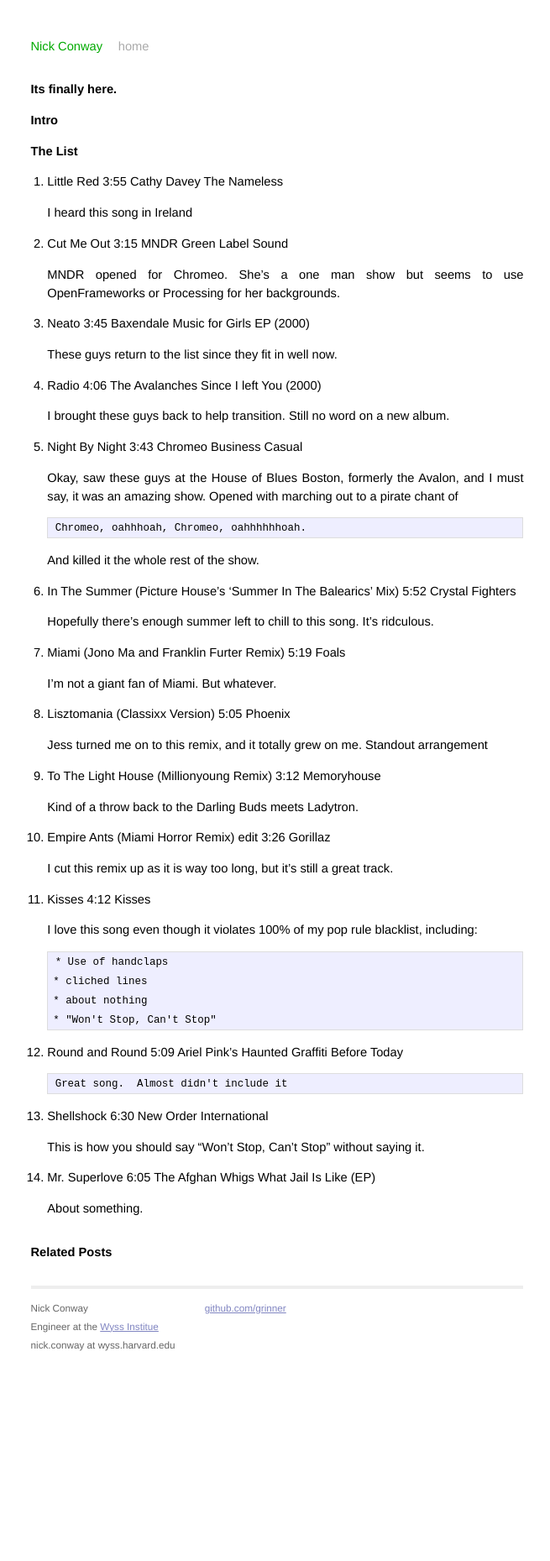
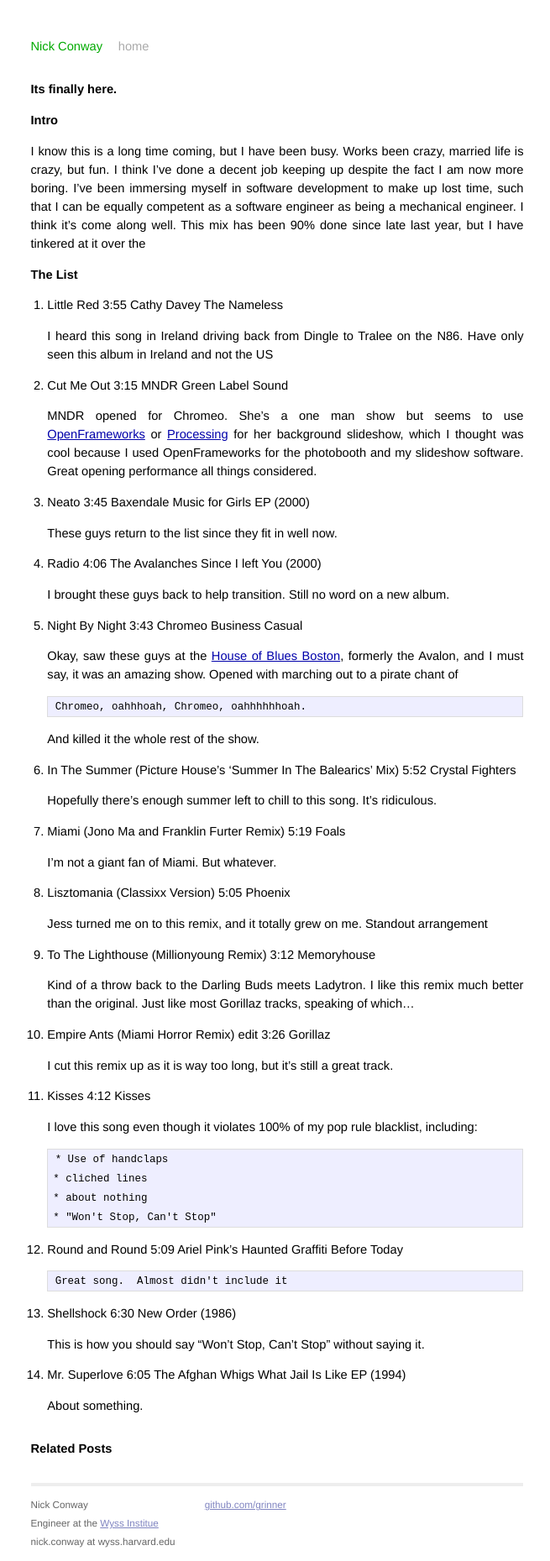
Before and after one commit to grinner/grinner.github.com, a Jekyll site: the page built from _posts/2011-07-24-mix-of-the-year-2010.md, in a window 1280 px wide. Shown: the whole page at 84% size, without its empty margins (310-965 px from the left). Built offline with Jekyll 4.4.1, drawn with Linux system fonts in a browser that asks for light colours; Markdown is read by kramdown in place of the engine named in the settings; before the commit the page ends 1624 px from its top, so only the background shows below that.

Commit message:
update to 2010 mix post

```diff
--- a/_posts/2011-07-24-mix-of-the-year-2010.md
+++ b/_posts/2011-07-24-mix-of-the-year-2010.md
@@ -8,16 +8,26 @@
 
 #Intro
 
+I know this is a long time coming, but I have been busy.  Works been crazy,
+married life is crazy, but fun.  I think I've done a decent job keeping up
+despite the fact I am now more boring.  I've been immersing myself in software
+development to make up lost time, such that I can be equally competent as a
+software engineer as being a mechanical engineer.  I think it's come along well.
+This mix has been 90% done since late last year, but I have tinkered at it over the
+
 # The List
 
 1.  Little Red        3:55    Cathy Davey     The Nameless
 
-    I heard this song in Ireland
+    I heard this song in Ireland driving back from Dingle to Tralee on the N86.
+    Have only seen this album in Ireland and not the US
 
 2.  Cut Me Out        3:15    MNDR    Green Label Sound
 
-    MNDR opened for Chromeo.  She's a one man show but seems to use OpenFrameworks
-    or Processing for her backgrounds.
+    MNDR opened for Chromeo.  She's a one man show but seems to use [OpenFrameworks](http://www.openframeworks.cc/)
+    or [Processing](http://processing.org/) for her background slideshow, which
+    I thought was cool because I used OpenFrameworks for the photobooth and my
+    slideshow software.  Great opening performance all things considered.
 
 3.  Neato             3:45    Baxendale   Music for Girls EP (2000)
 
@@ -29,9 +39,9 @@
 
 5.  Night By Night    3:43    Chromeo         Business Casual
 
-    Okay, saw these guys at the House of Blues Boston, formerly the Avalon, and
-    I must say, it was an amazing show.  Opened with marching out to a pirate chant
-    of
+    Okay, saw these guys at the [House of Blues Boston](http://www.houseofblues.com/venues/clubvenues/boston/),
+    formerly the Avalon, and I must say, it was an amazing show.  Opened with
+    marching out to a pirate chant of
 
         Chromeo, oahhhoah, Chromeo, oahhhhhhoah.
 
@@ -39,7 +49,7 @@
 
 6.  In The Summer (Picture House's 'Summer In The Balearics' Mix)     5:52    Crystal Fighters
 
-    Hopefully there's enough summer left to chill to this song.  It's ridculous.
+    Hopefully there's enough summer left to chill to this song.  It's ridiculous.
 
 7.  Miami (Jono Ma and Franklin Furter Remix) 5:19    Foals
 
@@ -49,9 +59,10 @@
 
     Jess turned me on to this remix, and it totally grew on me.  Standout arrangement
 
-9.  To The Light House (Millionyoung Remix)   3:12    Memoryhouse
+9.  To The Lighthouse (Millionyoung Remix)   3:12    Memoryhouse
 
-    Kind of a throw back to the Darling Buds meets Ladytron.
+    Kind of a throw back to the Darling Buds meets Ladytron.  I like this remix
+    much better than the original.  Just like most Gorillaz tracks, speaking of which...
 
 10. Empire Ants (Miami Horror Remix) edit     3:26    Gorillaz
 
@@ -70,10 +81,10 @@
 
         Great song.  Almost didn't include it
 
-13. Shellshock        6:30    New Order   International
+13. Shellshock        6:30    New Order   (1986)
 
     This is how you should say "Won't Stop, Can't Stop" without saying it.
 
-14. Mr. Superlove     6:05    The Afghan Whigs	What Jail Is Like (EP)
+14. Mr. Superlove     6:05    The Afghan Whigs  What Jail Is Like EP (1994)
 
     About something.
```
